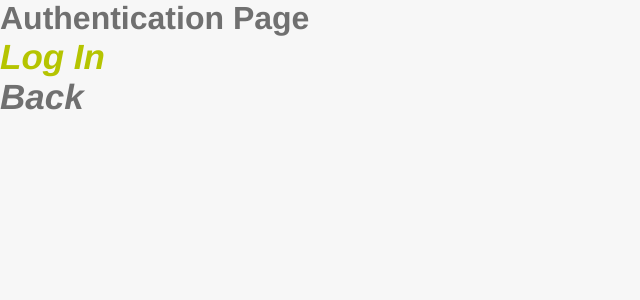
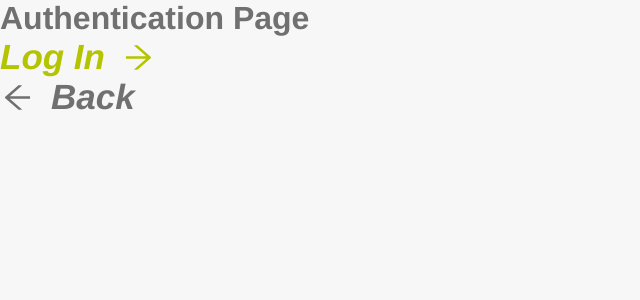
Before and after one commit to gabepinheiro/tgl-react, a React (Vite) app: page /authentication in a window 1280 px wide. Shown: the top 300 px of the page, without its empty margins (0-640 px from the left). Built offline with nearby package versions, Linux system fonts and the light colour scheme.

Commit message:
feat: added react-icons

```diff
--- a/package.json
+++ b/package.json
@@ -36,6 +36,7 @@
     "jest-runner-eslint": "1.0.0",
     "react": "17.0.2",
     "react-dom": "17.0.2",
+    "react-icons": "4.3.1",
     "react-router-dom": "6.2.2",
     "react-test-renderer": "17.0.2",
     "styled-components": "5.3.3",
--- a/src/components/link/styles.ts
+++ b/src/components/link/styles.ts
@@ -19,11 +19,17 @@ const LinkModifiers = {
 }
 
 export const LinkStyled = styled(Link)<Pick<Props, 'color'>>`
+    text-decoration: none;
+    font-weight: bold;
+    font-size: 3.5rem;
+    font-style: italic;
+
+    display: inline-flex;
+    align-items: center;
+    justify-content: center;
+    gap: 1.6rem;
+
   ${({ color, theme }) => css`
-    text-decoration: none;
-    font-size: 3.5rem;
-    font-weight: bold;
-    font-style: italic;
     ${!!color && LinkModifiers[color](theme)};
   `}
 `
--- a/src/pages/auth-page.tsx
+++ b/src/pages/auth-page.tsx
@@ -1,12 +1,17 @@
 import { Link } from '@/components/link'
+
+import {
+  AiOutlineArrowRight as ArrowRightIcon,
+  AiOutlineArrowLeft as ArrowLeftIcon,
+} from 'react-icons/ai'
 
 function AuthPage () {
   return (
     <>
       <h1>Authentication Page</h1>
-      <Link to='/' color='greenLight'>Log In</Link>
+      <Link to='/' color='greenLight'>Log In <ArrowRightIcon /></Link>
       <br />
-      <Link to='/authentication'>Back</Link>
+      <Link to='/authentication'><ArrowLeftIcon /> Back</Link>
     </>
   )
 }
```
Also changed, not shown: 1 other file (tests, documents, lock files or other folders).
